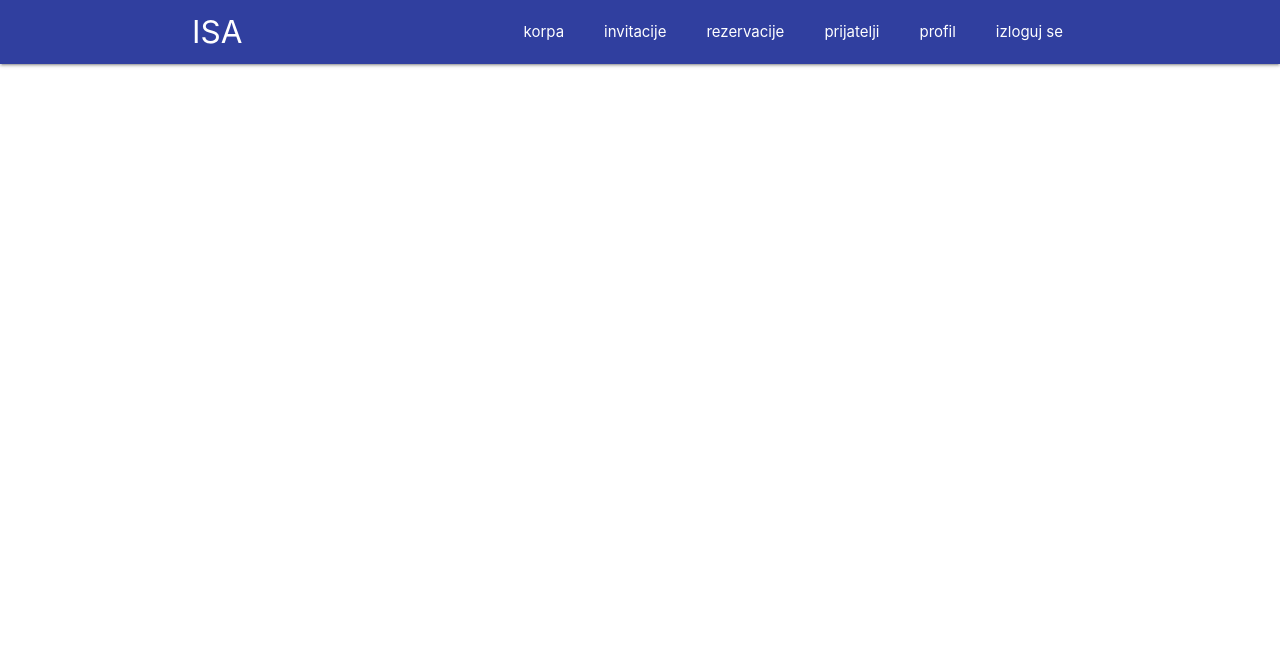
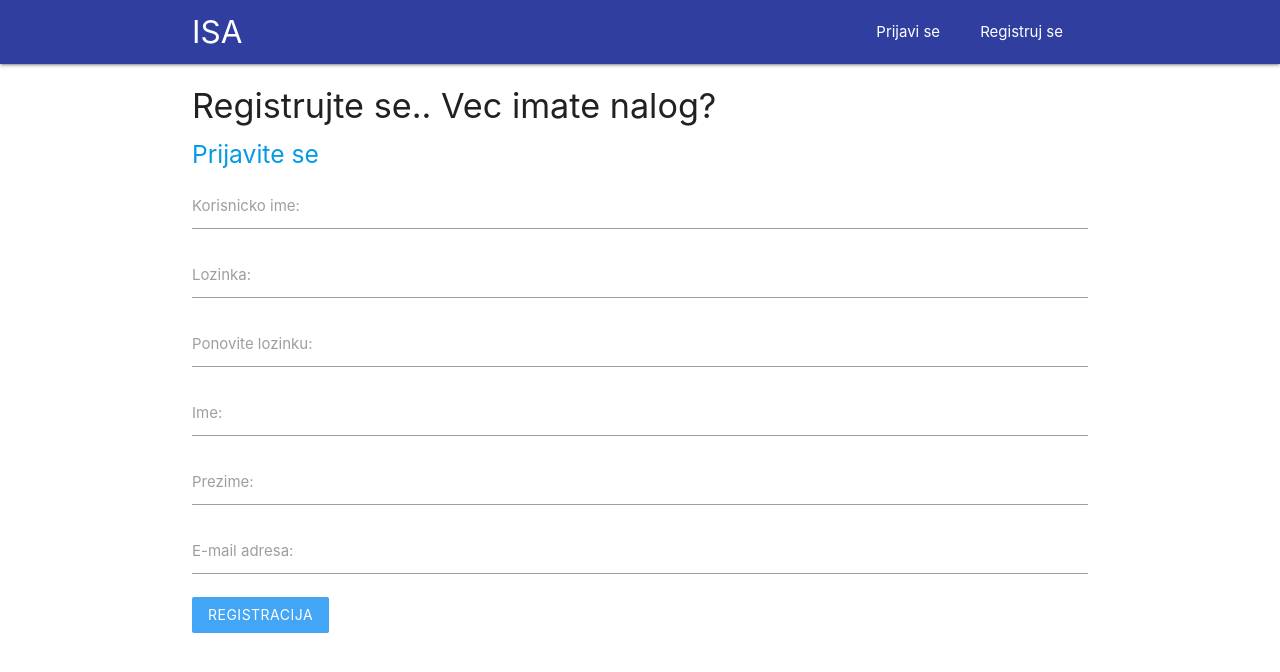
Before and after one commit to denispon/copy-of-ISA-project, a React (Create React App) app in the folder isa-front/: page /registracijaKorisnika in a window 1280 px wide. Shown: the top 672 px of the page. Built offline with nearby package versions, Linux system fonts and the light colour scheme.

Commit message:
Uvedene komponente za prijavu i registaciju korisnika

```diff
--- a/isa-front/src/App.js
+++ b/isa-front/src/App.js
@@ -11,6 +11,8 @@ import RentACarPretraga from "./components/dashboard/RentACarPretraga";
 import HoteliIzlistavanje from "./components/dashboard/HoteliIzlistavanje";
 import LetoviIzlistavanje from "./components/dashboard/LetoviIzlistavanje";
 import RentACarIzlistavanje from "./components/dashboard/RantACarIzlistavanje";
+import RegistracijaKorisnika from './components/dashboard/RegistracijaKorisnika';
+import PrijavaKorisnika from './components/dashboard/PrijavaKorisnika';
 
 class App extends Component {
 
@@ -29,6 +31,8 @@ class App extends Component {
             <Route path = "/listaHotela" component={HoteliIzlistavanje}></Route>
             <Route path = "/listaLetova" component={LetoviIzlistavanje}></Route>
             <Route path = "/listaVozila" component={RentACarIzlistavanje}></Route>
+            <Route path="/prijavaKorisnika" component={PrijavaKorisnika}></Route>
+            <Route path="/registracijaKorisnika" component={RegistracijaKorisnika}></Route>
           </Switch>
         </div>
       </BrowserRouter>
--- a/isa-front/src/components/dashboard/LetoviIzlistavanje.js
+++ b/isa-front/src/components/dashboard/LetoviIzlistavanje.js
@@ -1,27 +1,43 @@
 import React, {Component} from 'react'
 import UserLoggedTabs from '../layout/UserLoggedTabs';
+import {Link} from "react-router-dom"
+import axios from 'axios';
 
-const LetoviIzlistavanje = () => {
+class LetoviIzlistavanje extends Component
+{
+    state = {
+        airlineData: []
+    }
 
-        return (
-            <div>
-                <UserLoggedTabs></UserLoggedTabs>
-                <div className = "container center">
-                    <h2 className="red-text lighten-1 center">Lista letova</h2>
-                    <div className = "post card grey lighten-2">
-                        <div className = "card-content container">
-                            <span className = "card-title center">Prevoznik</span>
-                            <div className = "left-align">
-                                <p>Vreme i mesto polaska:</p>
-                                <p>Vreme i mesto dolaska:</p>
-                                <p>Broj stajanja:</p>
-                                <p>Cena:</p>
-                            </div>
+    componentDidMount()
+    {
+        axios.get('http://localhost:8091/api/aviocompany/company/all').then(res =>{
+            this.setState({
+                airlineData: res.data
+            })
+        })
+    }
+
+    render()
+    {
+
+            return (
+                <div className="post card grey lighten-2">
+                {this.state.airlineData.map(airline =>
+                    <div className = "card-content container">
+                        <span className="card-title center">{airline.name}</span>
+                        <div className = "left-align">
+                            <p>Adresa: {airline.address}</p>
+                            <p>Opis: {airline.description}</p>
                         </div>
+
                     </div>
+                )}
                 </div>
-            </div>
-        )
+            )
+
+    }
+
 
 };
 export default LetoviIzlistavanje;
--- a/isa-front/src/components/dashboard/LetoviPretraga.js
+++ b/isa-front/src/components/dashboard/LetoviPretraga.js
@@ -1,6 +1,7 @@
 import React, {Component} from 'react'
 import UserLoggedTabs from '../layout/UserLoggedTabs';
 import ReactDOM from 'react-dom';
+import axios from 'axios';
 
 
 
@@ -10,10 +11,22 @@ class LetoviPretraga extends Component {
 
     }
 
+    componentDidMount()
+    {
+        axios('http://localhost:8091/api/aviocompany/company/all').then(
+            res=>{
+                console.log(res);
+            }
+        )
+    }
+
     handleSubmit = (e) => {
         e.preventDefault();
         this.props.history.push('/listaLetova')
     }
+
+    //e ovako, za destinaciju mi treba select sa option-ima koji ce biti spisak destinacija koje podrzava
+    //ta aviokompanija
 
     render() {
         return (
@@ -25,12 +38,17 @@ class LetoviPretraga extends Component {
                         <h2 className="red-text lighten-1 center">Pretraga letova</h2>
                         <div className="container">
 
+                            <div className="input-field">
+                                <label htmlFor="destinacija">Destinacija</label>
+                                <input type="text" id='destinacija' />
+                            </div>
+
                             <div class="input-field col s12">
                                 <select className="browser-default">
                                     <option value="" disabled selected>Tip leta</option>
-                                    <option value="1">Option 1</option>
-                                    <option value="2">Option 2</option>
-                                    <option value="3">Option 3</option>
+                                    <option value="1">One way</option>
+                                    <option value="2">Round trip</option>
+                                    <option value="3">Multi-city</option>
                                 </select>
                             </div>
 
@@ -46,9 +64,9 @@ class LetoviPretraga extends Component {
                             <div class="input-field col s12">
                                 <select className="browser-default">
                                     <option value="" disabled selected>Klasa</option>
-                                    <option value="1">Option 1</option>
-                                    <option value="2">Option 2</option>
-                                    <option value="3">Option 3</option>
+                                    <option value="1">Economy</option>
+                                    <option value="2">Business</option>
+                                    <option value="3">First</option>
                                 </select>
                             </div>
 
@@ -56,10 +74,7 @@ class LetoviPretraga extends Component {
                                 <label htmlFor="mesto_polaska">Mesto polaska</label>
                                 <input type="text" id='mesto_polaska' />
                             </div>
-                            <div className="input-field">
-                                <label htmlFor="destinacija">Destinacija</label>
-                                <input type="text" id='destinacija' />
-                            </div>
+
                             <div className="input-field">
                                 <label htmlFor="datum_polaska">Datum polaska</label>
                                 <input type="text" id='datum_polaska' className="datepicker"/>
--- /dev/null
+++ b/isa-front/src/components/dashboard/PrijavaKorisnika.js
@@ -0,0 +1,32 @@
+import React, {Component} from 'react'
+import UserLoggedTabs from '../layout/UserLoggedTabs';
+import ReactDOM from 'react-dom';
+import axios from 'axios';
+import { NavLink } from "react-router-dom";
+import "../layout/navbarLinks/navBarLinks.css";
+
+class PrijavaKorisnika extends Component
+{
+    render()
+    {
+        return(
+            <div className="container">
+                <h4>Prijavite se</h4>
+                <form className="white">
+                        <div className="input-field">
+                        <label htmlFor="username">Korisnicko ime:</label>
+                        <input type="text" id='username' />
+                    </div>
+                    <div className="input-field">
+                        <label htmlFor="pass">Lozinka:</label>
+                        <input type="password" id='pass' />
+                    </div>
+                    <input type="submit" className="btn blue lighten-1 z-depth-0" value="Prijava"/>
+                </form>
+
+            </div>
+        );
+    }
+}
+
+export default PrijavaKorisnika
--- /dev/null
+++ b/isa-front/src/components/dashboard/RegistracijaKorisnika.js
@@ -0,0 +1,49 @@
+import React, {Component} from 'react'
+import UserLoggedTabs from '../layout/UserLoggedTabs';
+import ReactDOM from 'react-dom';
+import axios from 'axios';
+import { NavLink } from "react-router-dom";
+import "../layout/navbarLinks/navBarLinks.css";
+
+class RegistracijaKorisnika extends Component
+{
+    render()
+    {
+        return(
+            <div className="container">
+                <h4>Registrujte se..    Vec imate nalog?</h4>
+                <h5></h5>
+                <h5><NavLink to="/prijavaKorisnika">Prijavite se</NavLink></h5>
+                <form className="white">
+                  <div className="input-field">
+                     <label htmlFor="username">Korisnicko ime:</label>
+                     <input type="text" id='username' />
+                  </div>
+                  <div className="input-field">
+                     <label htmlFor="pass">Lozinka:</label>
+                     <input type="password" id='pass' />
+                  </div>
+                  <div className="input-field">
+                     <label htmlFor="pass2">Ponovite lozinku:</label>
+                     <input type="password" id='pass2' />
+                  </div>
+                  <div className="input-field">
+                     <label htmlFor="name">Ime:</label>
+                     <input type="text" id='name' />
+                  </div>
+                  <div className="input-field">
+                     <label htmlFor="surname">Prezime:</label>
+                     <input type="text" id='surname' />
+                  </div>
+                  <div className="input-field">
+                     <label htmlFor="email">E-mail adresa:</label>
+                     <input type="text" id='email' />
+                  </div>
+                  <input type="submit" className="btn blue lighten-1 z-depth-0" value="Registracija"/>
+                </form>
+            </div>
+        );
+    }
+}
+
+export default RegistracijaKorisnika
--- a/isa-front/src/components/layout/Navbar.js
+++ b/isa-front/src/components/layout/Navbar.js
@@ -1,6 +1,7 @@
 import React from "react";
 import { Link } from "react-router-dom";
 import SingedUserLinks from "./navbarLinks/singedUserLinks";
+import SignedOutOutLinks from './navbarLinks/SignedOutUserLinks';
 
 const Navbar = () => {
   return (
@@ -9,7 +10,7 @@ const Navbar = () => {
         <Link to="/" className="brand-logo left">
           ISA
         </Link>
-        <SingedUserLinks />
+        <SignedOutOutLinks/>
       </div>
     </nav>
   );
--- /dev/null
+++ b/isa-front/src/components/layout/navbarLinks/SignedOutUserLinks.js
@@ -0,0 +1,20 @@
+import React from "react";
+import { NavLink } from "react-router-dom";
+import "./navBarLinks.css";
+
+const SignedOutOutLinks = () => {
+  return (
+    <div>
+      <ul className="right">
+        <li className="isa_links">
+          <NavLink to="/prijavaKorisnika">Prijavi se</NavLink>
+        </li>
+        <li className="isa_links">
+          <NavLink to="/registracijaKorisnika">Registruj se</NavLink>
+        </li>
+      </ul>
+    </div>
+  );
+};
+
+export default SignedOutOutLinks;
```
